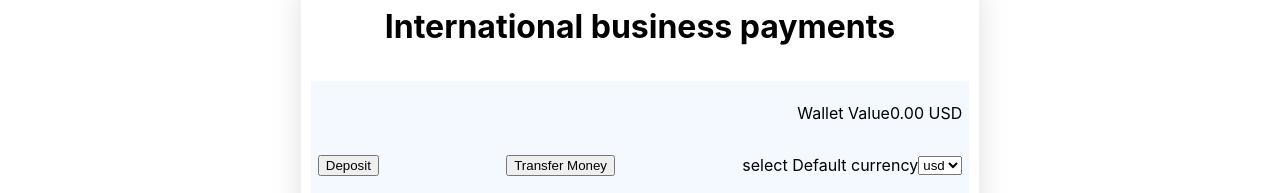
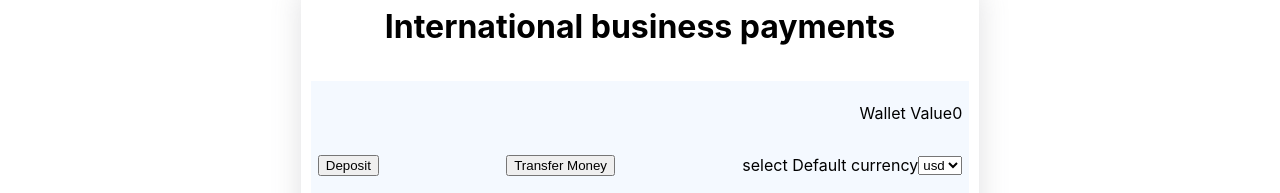
Before and after one commit to MALWICK/currency-exchanger-wallet, a React (Create React App) app: page /account in a window 1280 px wide. Shown: the part 417-610 px from the top of the page. Built offline with nearby package versions, Linux system fonts and the light colour scheme; no server answers.

Commit message:
created wallets converstion

```diff
--- a/src/App.jsx
+++ b/src/App.jsx
@@ -1,5 +1,6 @@
 /* eslint-disable react/jsx-no-constructed-context-values */
 import React, { useState, useEffect } from 'react';
+import axios from 'axios';
 import { BrowserRouter, Route, Routes } from 'react-router-dom';
 import './App.css';
 import CurrencyExchanger from './Context/Context';
@@ -12,36 +13,102 @@ function App() {
   const [currency3, setCurrency3] = useState(0);
   const [totalCurrency, setTotalCurrency] = useState(0);
   const [select, setSelect] = useState();
+  const [amount, setAmount] = useState(0);
+  const [fromCurrency, setFromCurrency] = useState('USD');
+  const [toCurrency, setToCurrency] = useState('EUR');
+  const [convertedAmount, setConvertedAmount] = useState(0);
+  const [currencies, setCurrencies] = useState([]);
+  const [apiKey] = useState('a4f445c212e54cca9ccf72f8038d2e09');
 
   useEffect(() => {
+    async function fetchCurrencies() {
+      try {
+        const response = await axios.get(
+          `https://openexchangerates.org/api/currencies.json?app_id=${apiKey}`
+        );
+        setCurrencies(response.data);
+        console.log(response.data);
+        console.log(currencies);
+      } catch (err) {
+        console.error(err);
+      }
+    }
+    fetchCurrencies();
+  }, [apiKey]);
+
+  async function fetchyRates() {
+    try {
+      const response = await axios.get(
+        `https://openexchangerates.org/api/latest.json?app_id=${apiKey}`
+      );
+      const { rates } = response.data;
+
       if (select === undefined) {
         const defaultCurrency = `${(
-        currency2 * 1.07 +
-        currency3 * 0.0016 +
+          currency2 * rates.EUR +
+          currency3 * rates.XAF +
           currency1
         ).toFixed(2)} USD`;
         setTotalCurrency(defaultCurrency);
       } else if (select === 'USD') {
-      const amount2 = currency2 * 1.07;
-      const amount3 = currency3 * 0.0016;
+        const amount2 = currency2 * rates.EUR;
+        const amount3 = currency3 * rates.XAF;
         const total = `${(amount2 + amount3 + currency1).toFixed(2)} USD`;
         setTotalCurrency(total);
+        console.log(setTotalCurrency(total));
+        console.log(total);
       } else if (select === 'EUR') {
-      const amount1 = currency1 * 0.93;
-      const amount3 = currency3 * 0.0015;
+        const amount1 = currency1 * rates.USD;
+        const amount3 = currency3 * rates.XAF;
         const total = `${(amount1 + amount3 + currency2).toFixed(2)} EUR`;
         setTotalCurrency(total);
+        console.log(setTotalCurrency);
+        console.log(total);
       } else {
-      const amount1 = currency1 * 610.76;
-      const amount2 = currency2 * 655.76;
+        const amount1 = currency1 * rates.USD;
+        const amount2 = currency2 * rates.EUR;
         const total = `${(amount1 + amount2 + currency3).toFixed(2)} XAF`;
         setTotalCurrency(total);
       }
-  });
+    } catch (err) {
+      console.error(err);
+    }
+  }
+  fetchyRates();
 
   const handelSelect = (e) => {
     setSelect(e.target.value);
   };
+
+  function handleAmountChange(e) {
+    setAmount(e.target.value);
+  }
+
+  function handleFromCurrencyChange(e) {
+    setFromCurrency(e.target.value);
+  }
+
+  function handleToCurrencyChange(e) {
+    setToCurrency(e.target.value);
+  }
+
+  async function handleConvert() {
+    try {
+      const response = await axios.get(
+        `https://openexchangerates.org/api/latest.json?app_id=${apiKey}`
+      );
+      const { rates } = response.data;
+      console.log(rates);
+      const conversionRate = rates[toCurrency] / rates[fromCurrency];
+      setConvertedAmount(amount * conversionRate);
+      console.log(rates.USD, rates.EUR, rates.XAF);
+    } catch (err) {
+      console.error(err);
+    }
+
+    console.log(setTotalCurrency);
+  }
+
   return (
     <div className="App">
       <CurrencyExchanger.Provider
@@ -55,6 +122,18 @@ function App() {
           setTotalCurrency,
           totalCurrency,
           handelSelect,
+          fromCurrency,
+          setFromCurrency,
+          toCurrency,
+          setToCurrency,
+          convertedAmount,
+          setConvertedAmount,
+          currencies,
+          setCurrencies,
+          handleAmountChange,
+          handleFromCurrencyChange,
+          handleToCurrencyChange,
+          handleConvert,
         }}
       >
         <BrowserRouter>
--- a/src/components/PortFolio/PortFolio.jsx
+++ b/src/components/PortFolio/PortFolio.jsx
@@ -3,7 +3,7 @@ import './portfolio.css';
 import Image1 from '../../Assets/imagesf/1.png';
 import Image2 from '../../Assets/imagesf/2.png';
 import Image3 from '../../Assets/imagesf/3.png';
-import Image4 from '../../Assets/imagesf/Binance-mobile-dashboard-page.png';
+import Image4 from '../../Assets/imagesf/Xe-App-iPhones__1_.png';
 
 function PortFolio() {
   return (
--- a/src/components/PortFolio/portfolio.css
+++ b/src/components/PortFolio/portfolio.css
@@ -53,12 +53,12 @@
 }
 
 .port__btn {
-  width: 80%;
+  width: 85%;
   display: flex;
   align-items: center;
   justify-content: left;
   margin-top: 1.4%;
- /*  background-color: rgb(0, 255, 76); */
+  /*  background-color: rgb(0, 255, 76); */
 }
 
 .port__btn button {
@@ -68,7 +68,8 @@
   border: none;
   outline: none;
   font-size: 18px;
-  background-color: #FCD535;
+  color: white;
+  background-color: #0071eb;
 }
 
 .box__img {
@@ -97,7 +98,7 @@
 }
 
 .right__port img {
-  width: 340px;
-  height: 680px;
+  width: 70%;
+  height: 70%;
   object-fit: cover;
 }
--- a/src/components/WalletAction/WalletAction.jsx
+++ b/src/components/WalletAction/WalletAction.jsx
@@ -1,54 +1,18 @@
-import React, { useEffect, useState } from 'react';
+import React, { useContext } from 'react';
 import './WalletAction.css';
-import axios from 'axios';
+import CurrencyExchanger from '../../Context/Context';
 
 function WalletAction() {
-  const [amount, setAmount] = useState(0);
-  const [fromCurrency, setFromCurrency] = useState('USD');
-  const [toCurrency, setToCurrency] = useState('EUR');
-  const [convertedAmount, setConvertedAmount] = useState(0);
-  const [currencies, setCurrencies] = useState([]);
-  const [apiKey] = useState('a4f445c212e54cca9ccf72f8038d2e09');
-
-  useEffect(() => {
-    async function fetchCurrencies() {
-      try {
-        const response = await axios.get(
-          `https://openexchangerates.org/api/currencies.json?app_id=${apiKey}`
-        );
-        setCurrencies(response.data);
-      } catch (err) {
-        console.error(err);
-      }
-    }
-    fetchCurrencies();
-  }, [apiKey]);
-
-  function handleAmountChange(e) {
-    setAmount(e.target.value);
-  }
-
-  function handleFromCurrencyChange(e) {
-    setFromCurrency(e.target.value);
-  }
-
-  function handleToCurrencyChange(e) {
-    setToCurrency(e.target.value);
-  }
-
-  async function handleConvert() {
-    try {
-      const response = await axios.get(
-        `https://openexchangerates.org/api/latest.json?app_id=${apiKey}`
-      );
-      const { rates } = response.data;
-      console.log(rates);
-      const conversionRate = rates[toCurrency] / rates[fromCurrency];
-      setConvertedAmount(amount * conversionRate);
-    } catch (err) {
-      console.error(err);
-    }
-  }
+  const {
+    handleAmountChange,
+    fromCurrency,
+    handleFromCurrencyChange,
+    currencies,
+    toCurrency,
+    handleToCurrencyChange,
+    convertedAmount,
+    handleConvert,
+  } = useContext(CurrencyExchanger);
   return (
     <div className="wallet__action__innerContainer">
       <div className="firstwallet__Div">
```
Also changed, not shown: src/Assets/imagesf/Xe-App-iPhones__1_.png (added). Lines whose indentation alone changed are shown as unchanged.
